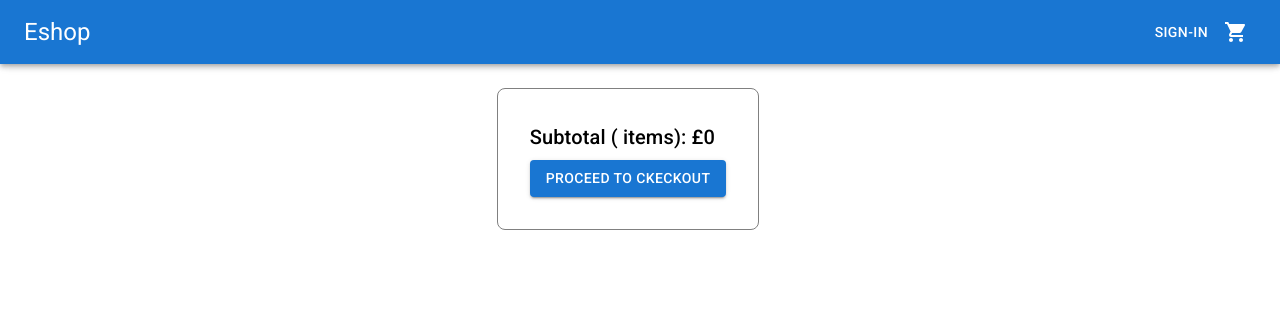
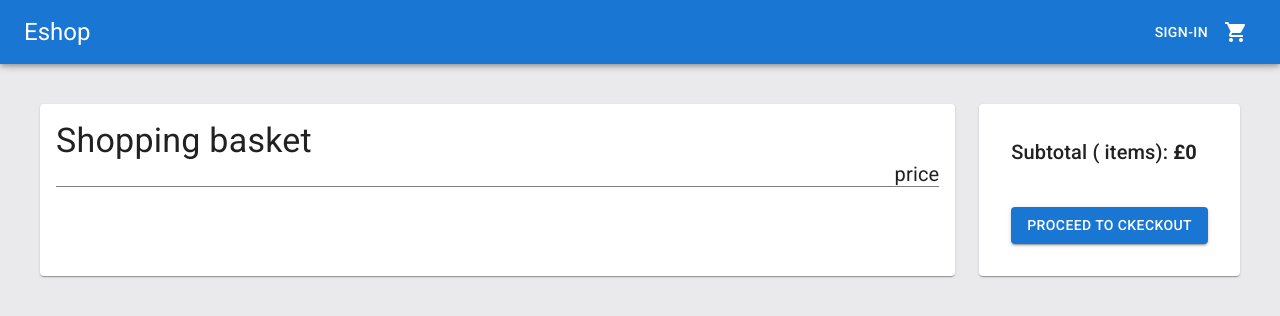
Before and after one commit to secret-star1202/Ecommerce-Frontend, a React (Vite) app: page /cart in a window 1280 px wide. Shown: the top 316 px of the page. Built offline with nearby package versions, Linux system fonts and the light colour scheme; no server answers; what yup-password would draw is missing.

Commit message:
feat: add a basic structure to the cart component

```diff
--- a/src/routes/Cart/Cart.tsx
+++ b/src/routes/Cart/Cart.tsx
@@ -1,5 +1,6 @@
 import { useState, useEffect } from "react";
-import Grid from "@mui/material/Grid";
+import Stack from "@mui/material/Stack";
+import Paper from "@mui/material/Paper";
 import Box from "@mui/material/Box";
 import Button from "@mui/material/Button";
 import Typography from "@mui/material/Typography";
@@ -19,23 +20,43 @@ const Cart = () => {
     setSubtotal(total || 0);
   }, [cartItems]);
   return (
-    <Box padding={3} maxWidth="1500px" marginX="auto">
-      <Grid container marginTop="0" spacing={3}>
-        <Box
+    <Box sx={{ backgroundColor: "#eaeaed", width: "100%" }}>
+      <Box padding={3} maxWidth="xl" marginX="auto">
+        <Stack direction="row" spacing={3} padding={2}>
+          <Paper sx={{ flexGrow: 1, paddingX: 2 }}>
+            <Typography variant="h4" component="h1" paddingTop={2}>
+              Shopping basket
+            </Typography>
+            <Typography
+              variant="h6"
+              component="h3"
+              fontWeight={400}
+              lineHeight={1.2}
+              align="right"
+              borderBottom="1px solid gray"
+            >
+              price
+            </Typography>
+          </Paper>
+          <Paper
             sx={{
               display: "flex",
               flexDirection: "column",
               padding: 4,
-            border: "1px solid gray",
-            borderRadius: 2,
             }}
           >
-          <Typography gutterBottom variant="h6">
-            Subtotal ({cartItems?.length} items): £{subTotal}
+            <Typography component="div" gutterBottom variant="h6">
+              Subtotal ({cartItems?.length} items):{" "}
+              <Box fontWeight="bold" display="inline">
+                £{subTotal}
+              </Box>
             </Typography>
-          <Button variant="contained">Proceed to ckeckout</Button>
+            <Button sx={{ marginTop: 4 }} variant="contained">
+              Proceed to ckeckout
+            </Button>
+          </Paper>
+        </Stack>
       </Box>
-      </Grid>
     </Box>
   );
 };
```
Lines whose indentation alone changed are shown as unchanged.
